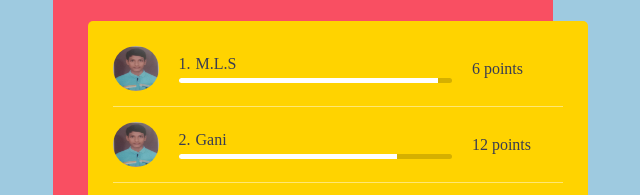
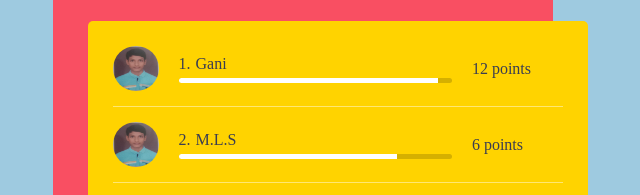
Before and after one commit to mlscharan/leaderboard, a plain HTML site: page index.html in a window 1280 px wide. Shown: the part 149-344 px from the top of the page, 337-977 px from the left. Drawn offline with Linux system fonts and the light colour scheme; a web font is replaced by a local one.

Commit message:
Update index.html

```diff
--- a/index.html
+++ b/index.html
@@ -100,13 +100,13 @@
                             <img src="M.L.S.N.Charan Tej profile.jpg" alt="Pic1" height="45" width="65" style="border-radius: 50%">
                         </div>
                         <div class="name_bar">
-                            <p><span>1.</span>M.L.S</p>
+                            <p><span>1.</span>Gani</p>
                             <div class="bar_wrap">
                                 <div class="inner_bar" style="width: 95%"></div>
                             </div>
                         </div>
                         <div class="points">
-                            6 points
+                            12 points
                         </div>
                     </div>
                     <div class="lboard_mem">
@@ -114,13 +114,13 @@
                             <img src="M.L.S.N.Charan Tej profile.jpg" alt="Pic2" height="45" width="65" style="border-radius: 50%">
                         </div>
                         <div class="name_bar">
-                            <p><span>2.</span>Gani</p>
+                            <p><span>2.</span>M.L.S</p>
                             <div class="bar_wrap">
                                 <div class="inner_bar" style="width: 80%"></div>
                             </div>
                         </div>
                         <div class="points">
-                            12 points
+                            6 points
                         </div>
                     </div>
                     <div class="lboard_mem">
```
